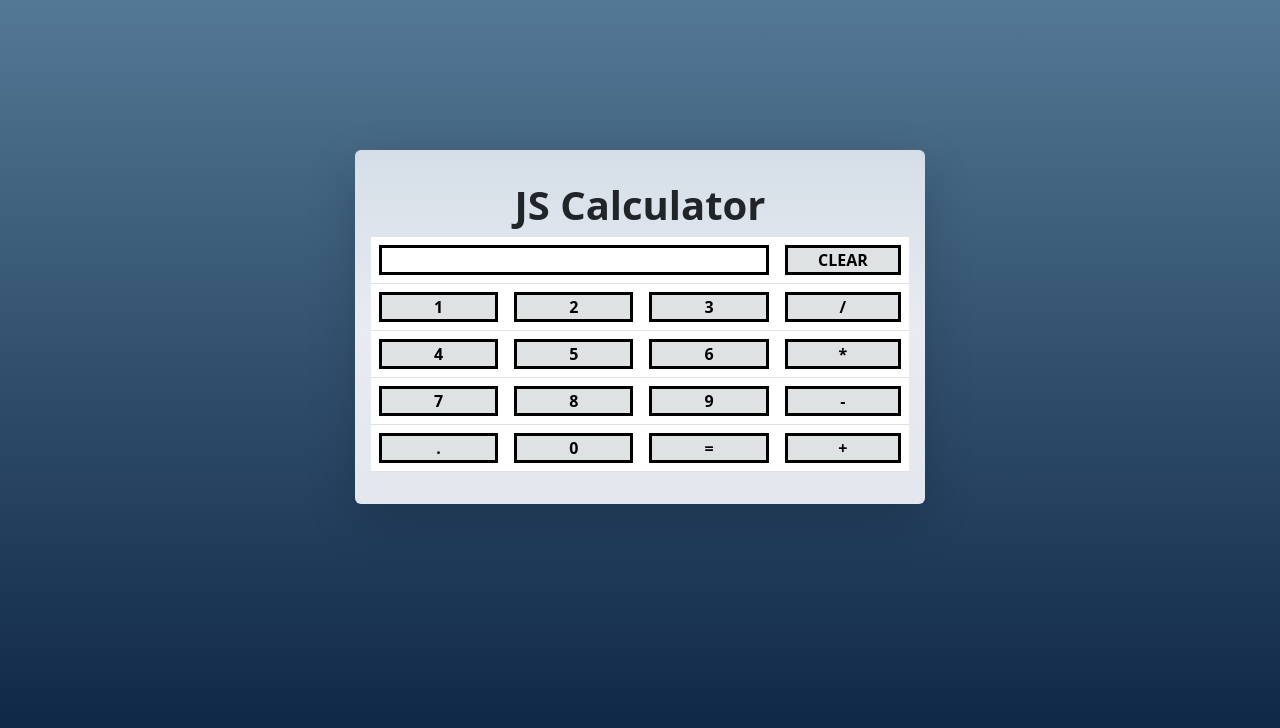
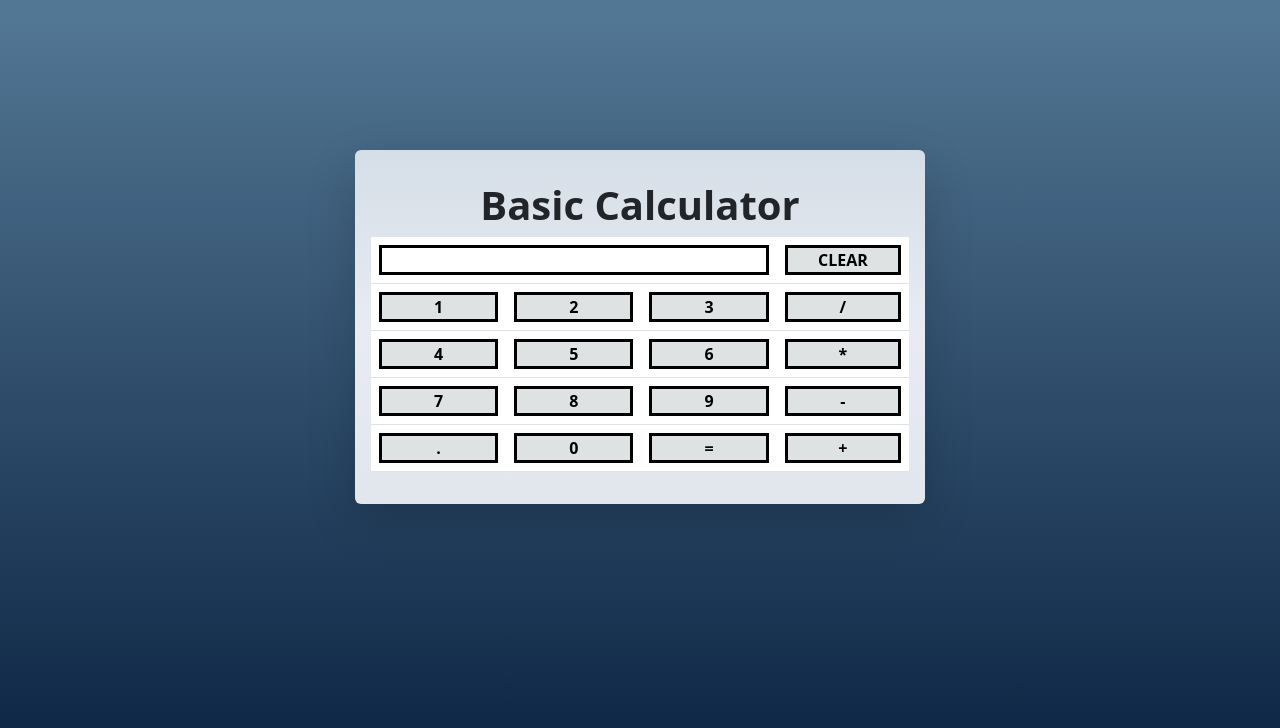
Before and after one commit to kataram-sravan-kumar/Calculator-Application, a plain HTML site: page index.html in a window 1280 px wide. Drawn offline with nearby package versions, Linux system fonts and the light colour scheme.

Commit message:
Display name change

```diff
--- a/index.html
+++ b/index.html
@@ -12,7 +12,7 @@
     <div class="container">
         <div class="row justify-content-center">
             <div class="col-md-6 shadow-lg p-3 mb-5 bg-white rounded text-center">
-                <h1>JS Calculator</h1>
+                <h1>Basic Calculator</h1>
                 <table class="table">
                     <tr>
                         <td colspan="3"><input type="text" id="textarea"></td>
```
